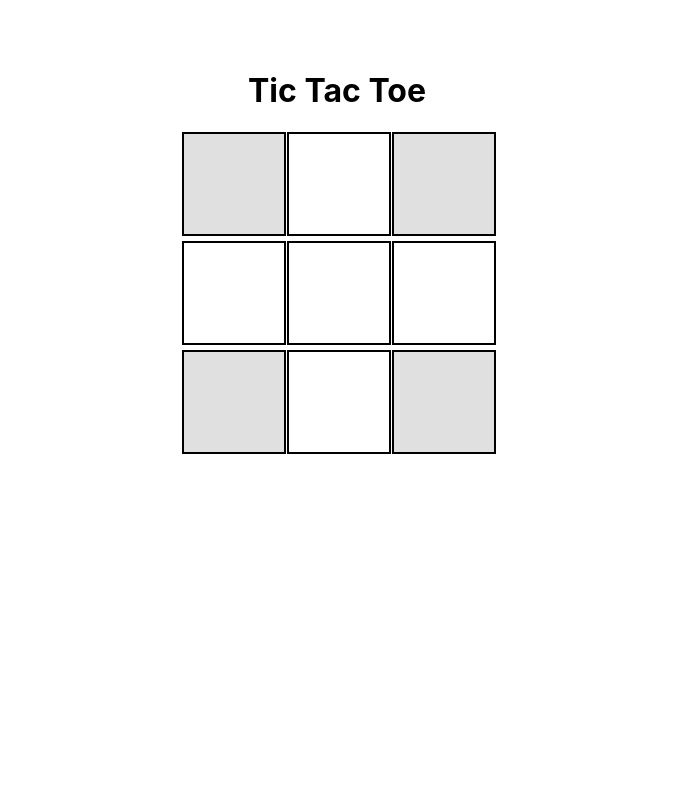
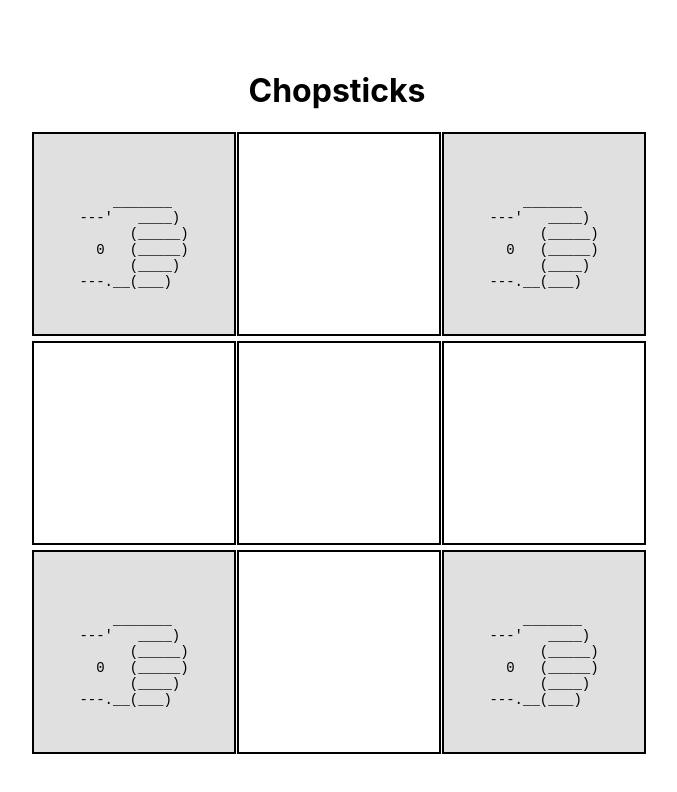
Before and after one commit to pgolbus/chopsticks, a React (Create React App) app in the folder chopsticks/: page / in a window 1280 px wide. Shown: the top 792 px of the page, without its empty margins (303-980 px from the left). Built offline with nearby package versions, Linux system fonts and the light colour scheme.

Commit message:
probably stores the count and renders the hand

```diff
--- a/chopsticks/src/App.css
+++ b/chopsticks/src/App.css
@@ -7,13 +7,13 @@
 
 .board {
   display: grid;
-  grid-template-columns: repeat(3, 100px);
+  grid-template-columns: repeat(3, 200px);
   grid-gap: 5px;
 }
 
 .square {
-  width: 100px;
-  height: 100px;
+  width: 200px;
+  height: 200px;
   background-color: #fff;
   border: 2px solid #000;
   display: flex;
--- a/chopsticks/src/App.js
+++ b/chopsticks/src/App.js
@@ -1,47 +1,18 @@
 import React, { useState } from 'react';
 import './App.css';
-
-// Define the ASCII art for 0 to 4 fingers
-const handStates = [
-  `
- O
-/|\\
-/ \\
-  `,
-  `
- O
-/|\\
- |
-/ \\
-  `,
-  `
- O
-/|\\
-/|
-/ \\
-  `,
-  `
- O
-/|\\
-/|\\
-/ \\
-  `,
-  `
- O
-/|\\
-/|\\
-/|\\
-  `
-];
+import handStates from './handStates';
 
 function App() {
-  const [board, setBoard] = useState(Array(9).fill(''));
-  const [firstClick, setFirstClick] = useState(null);
+  const fingers = 5;
+  const initialBoard = Array(9).fill('');
+  [0, 2, 6, 8].forEach(index => initialBoard[index] = 0);
+  const [board, setBoard] = useState(initialBoard);
+  // const [firstClick, setFirstClick] = useState(null);
 
   const handleClick = (index) => {
     const newBoard = [...board];
 
-    if (firstClick === null) {
+    /* if (firstClick === null) {
       // First click
       setFirstClick(index);
     } else {
@@ -50,37 +21,32 @@ function App() {
       setFirstClick(null);
       newBoard[firstClick] = '';
       newBoard[index] = '';
-    }
+    }*/
 
-    if ([0, 2, 6, 8].includes(index)) {
-      if (newBoard[index] === '') {
-        newBoard[index] = handStates[1];
-      } else {
-        let currentValueIndex = handStates.indexOf(newBoard[index]);
-        let newValueIndex = (currentValueIndex + 1) % handStates.length;
-        newBoard[index] = handStates[newValueIndex];
-      }
-    }
+    let currentValueIndex = handStates.indexOf(newBoard[index]);
+    let newValueIndex = (currentValueIndex + 1) % fingers;
+    newBoard[index] = newValueIndex;
 
     setBoard(newBoard);
+
   };
 
   return (
     <div className="App">
-      <h1>Tic Tac Toe</h1>
+      <h1>Chopsticks</h1>
       <div className="board">
         {board.map((cell, index) => (
           <div
             key={index}
             className={`square ${[0, 2, 6, 8].includes(index) ? 'clickable' : ''}`}
-            onClick={() => handleClick(index)}
+            onClick={() => [0, 2, 6, 8].includes(index) && handleClick(index)}
           >
-            <pre>{cell}</pre>
+            <pre>{[0, 2, 6, 8].includes(index) ? handStates[cell] : ''}</pre>
           </div>
         ))}
       </div>
     </div>
   );
-}
+};
 
 export default App;
```
